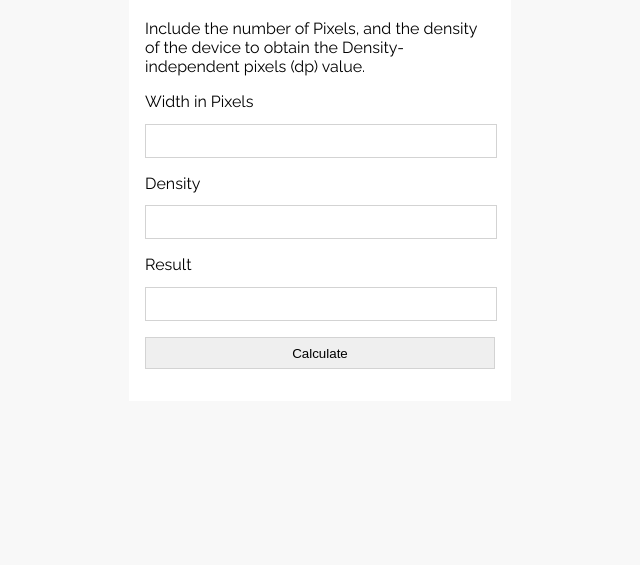
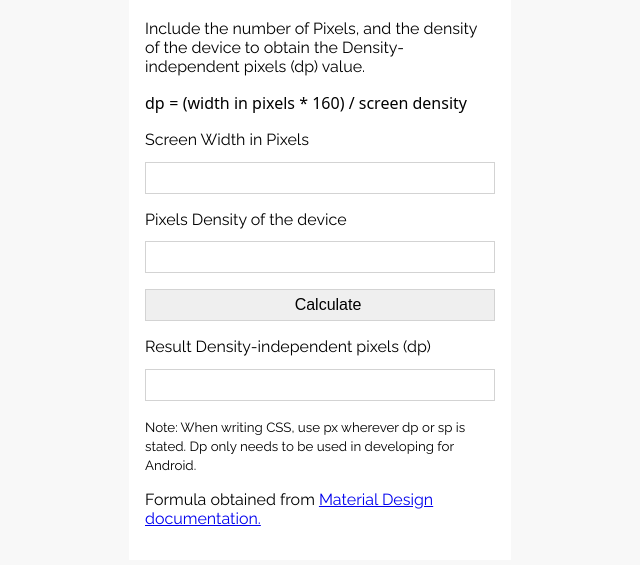
Before and after one commit to m0000g/dpcalculator, a plain HTML site: page index.html in a window 1280 px wide. Shown: the part 85-650 px from the top of the page, without its empty margins (320-960 px from the left). Drawn offline with Linux system fonts and the light colour scheme.

Commit message:
Styling and adding extra informacion based on the Material D documentation

```diff
--- a/index.html
+++ b/index.html
@@ -47,23 +47,37 @@
         Include the number of Pixels, and the density of the device to obtain
         the Density-independent pixels (dp) value.
       </p>
+      <math>
+        <mi>dp</mi>
+        <mo>=</mo>
+        <mn>
+          <mrow>
+            <mo>(</mo><mi>width in pixels</mi> <mo>*</mo> <mi>160</mi>) <mo>/</mo> <mi>screen density</mi>
+          </mrow>
+        </mn>
+      </math>
+      <br>
       <form action="">
         <div class="form_control">
-          <label for="pixels">Width in Pixels</label>
+          <label for="pixels">Screen Width in Pixels</label>
           <input type="number" name="pixels" id="pixels" required />
         </div>
         <div class="form_control">
-          <label for="density">Density</label>
-          <input type="number" name="density" id="density" required />
-        </div>
-        <div class="form_control">
-          <label for="result">Result</label>
-          <input type="text" id="result" readonly />
+          <label for="density" >Pixels Density of the device</label>
+          <input type="number" name="density" id="density" required  data-toggle="tooltip" data-placement="left" title="The number of pixels that fit into an inch"/>
         </div>
         <div class="form_control">
             <input type="button" value="Calculate" id="submit" class="button" />
         </div>
+        <div class="form_control">
+          <label for="result" data-toggle="tooltip" data-placement="left" title="Flexible units that scale to uniform dimensions on any screen. ">Result Density-independent pixels (dp) </label>
+          <input type="text" id="result" readonly />
+        </div>
       </form>
+      <footer>
+        <small>Note: When writing CSS, use px wherever dp or sp is stated. Dp only needs to be used in developing for Android.</small>
+        <p>Formula obtained from <a href="https://m1.material.io/layout/units-measurements.html#units-measurements-density-independent-pixels-dp">Material Design documentation.</a></p>
+      </footer>
     </div>
     <script>
       const submitButton = document.getElementById("submit");
--- a/style.css
+++ b/style.css
@@ -11,6 +11,12 @@ body{
     max-width: 350px;
     padding: 1rem;
 }
+
+math{
+    font-family: system-ui, -apple-system, BlinkMacSystemFont, 'Segoe UI', Roboto, Oxygen, Ubuntu, Cantarell, 'Open Sans', 'Helvetica Neue', sans-serif;
+    margin-bottom: 1rem;
+}
+
 
 form{
     display: flex;
@@ -28,6 +34,9 @@ input{
     height: 32px;
     width: 100%;
     padding: 0px;
+    font-size: 1rem;
+    padding-left: 1rem;
+    box-sizing: border-box;
 }
 
 .form_control{
```
